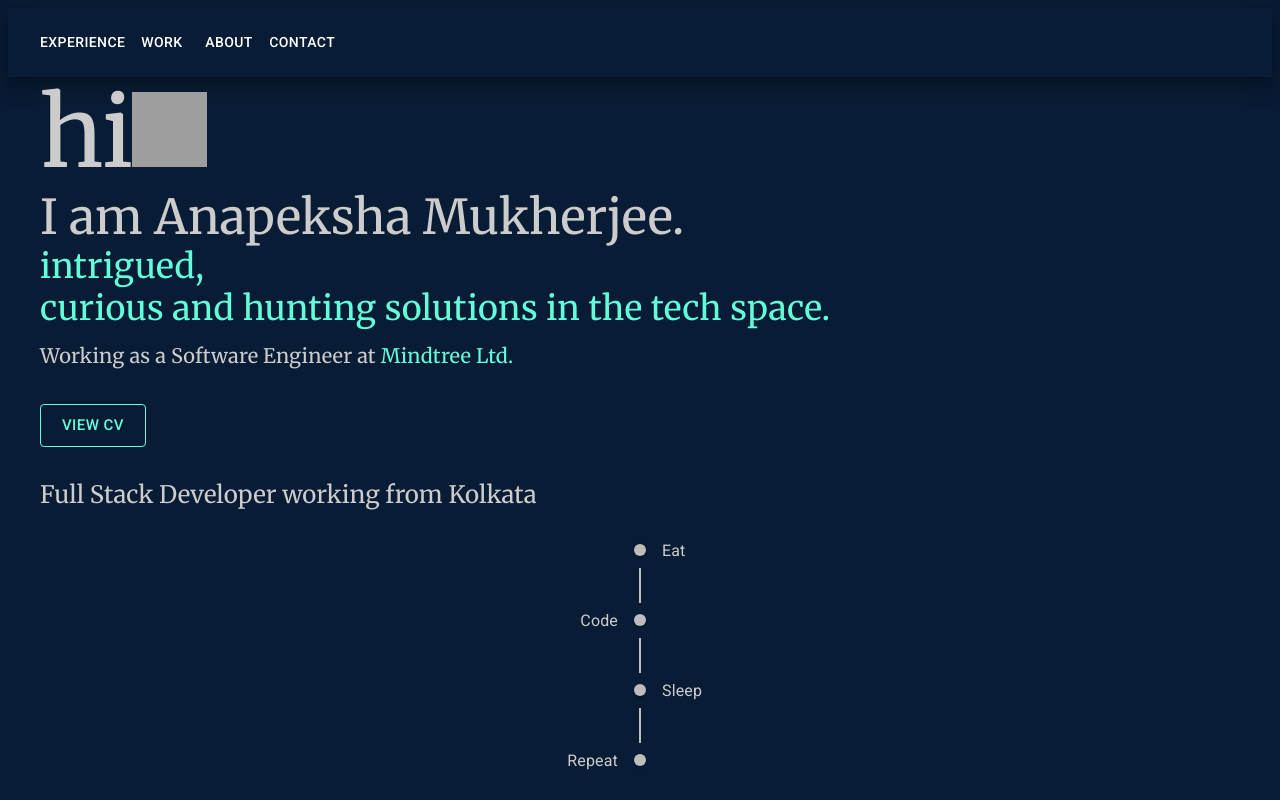
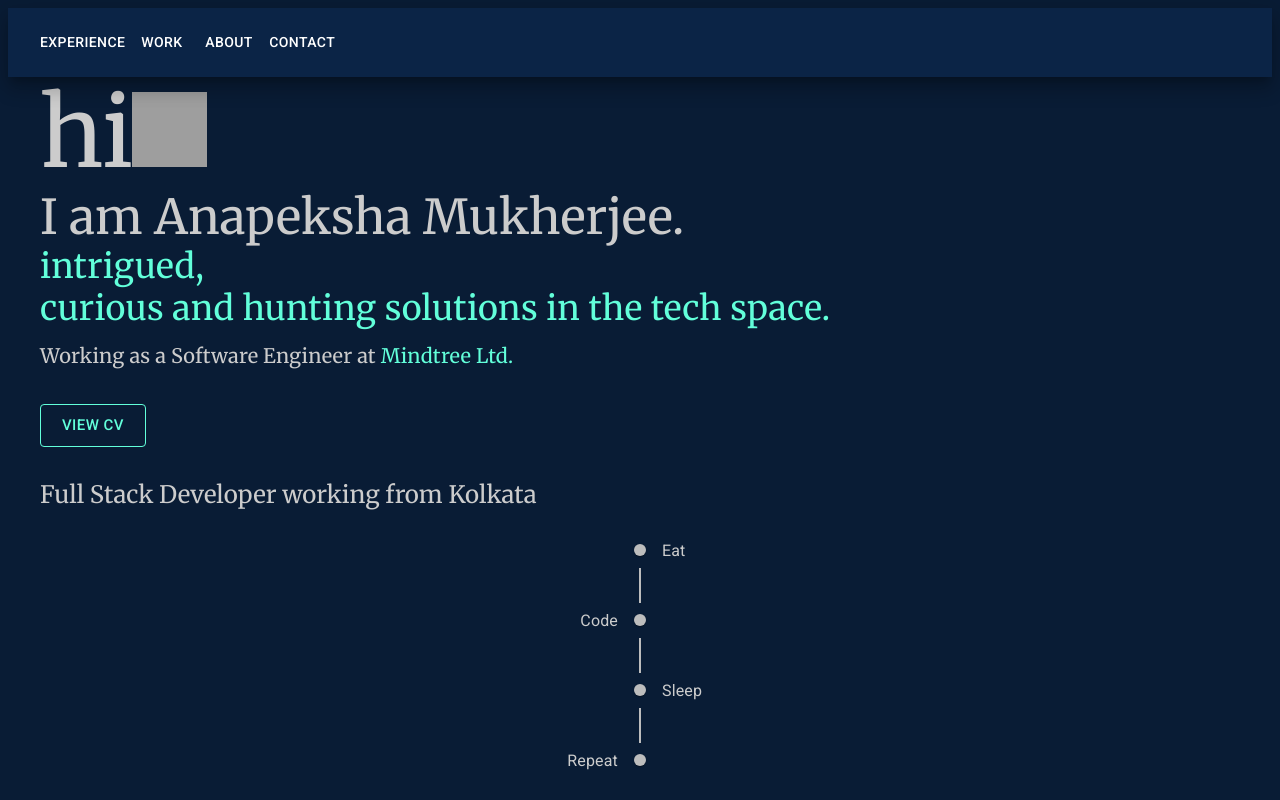
Before and after one commit to anapeksha/Portfolio, a React (Create React App) app: page / in a window 1280 px wide. Shown: the top 800 px of the page. Built offline with nearby package versions, Linux system fonts and the light colour scheme; grey boxes are pictures that could not be loaded.

Commit message:
changed navbar color

```diff
--- a/src/components/Navbar.tsx
+++ b/src/components/Navbar.tsx
@@ -2,6 +2,7 @@ import AppBar from "@mui/material/AppBar";
 import Box from "@mui/material/Box";
 import Button from "@mui/material/Button";
 import Container from "@mui/material/Container";
+import { createTheme, ThemeProvider } from "@mui/material/styles";
 import Toolbar from "@mui/material/Toolbar";
 
 const pages: Array<{ name: string; url: string }> = [
@@ -11,9 +12,18 @@ const pages: Array<{ name: string; url: string }> = [
 	{ name: "Contact", url: "#contact" },
 ];
 
+const theme = createTheme({
+	palette: {
+		primary: {
+			main: "#0b2446",
+		},
+	},
+});
+
 const Navbar: React.FC = () => {
 	return (
-		<AppBar position="static" elevation={12} color="transparent">
+		<ThemeProvider theme={theme}>
+			<AppBar position="sticky" elevation={12} color="primary">
 				<Container maxWidth="xl">
 					<Toolbar disableGutters>
 						<Box sx={{ flexGrow: 1, display: { xs: "flex", md: "flex" } }}>
@@ -30,6 +40,7 @@ const Navbar: React.FC = () => {
 					</Toolbar>
 				</Container>
 			</AppBar>
+		</ThemeProvider>
 	);
 };
 export default Navbar;
```
Lines whose indentation alone changed are shown as unchanged.
